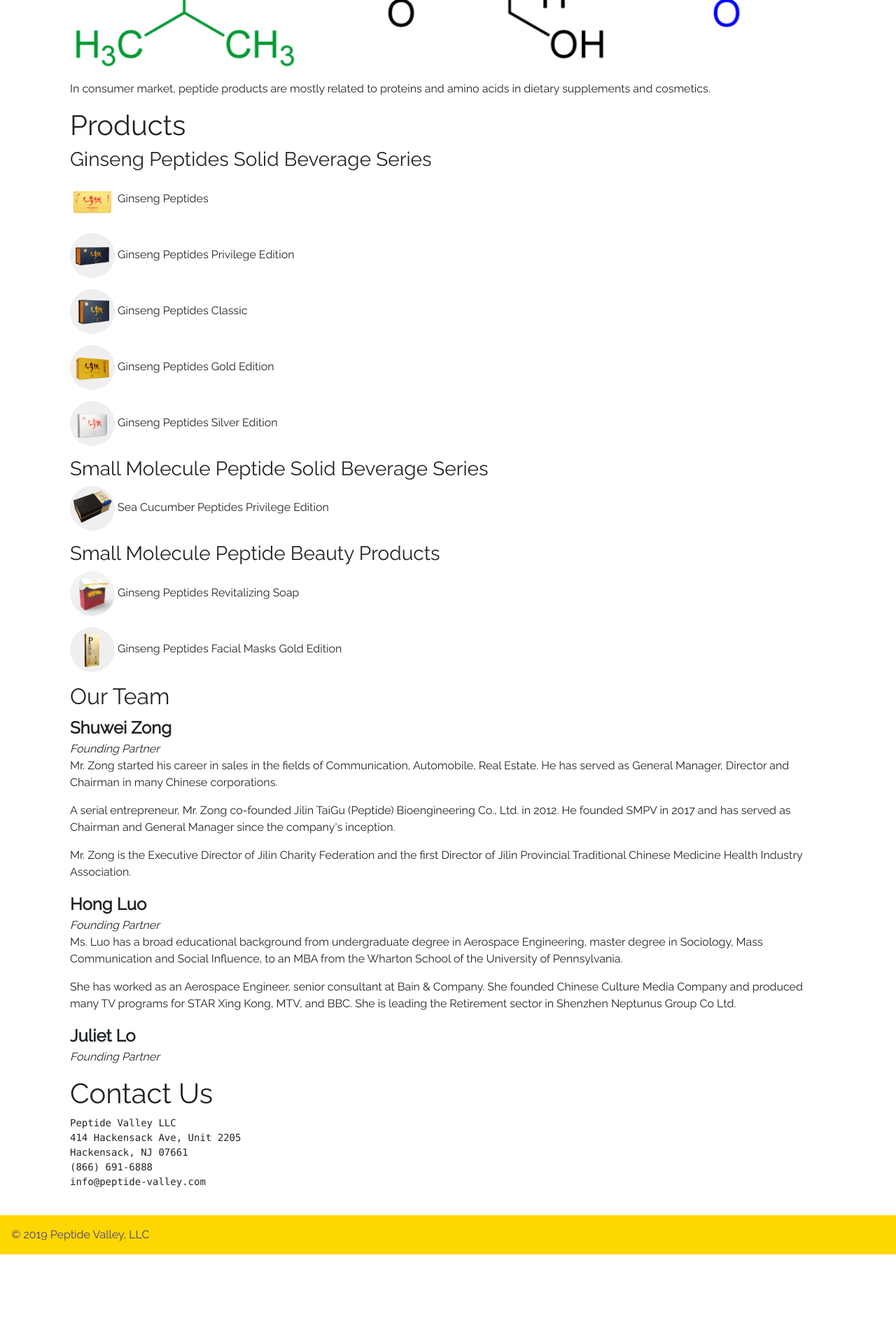
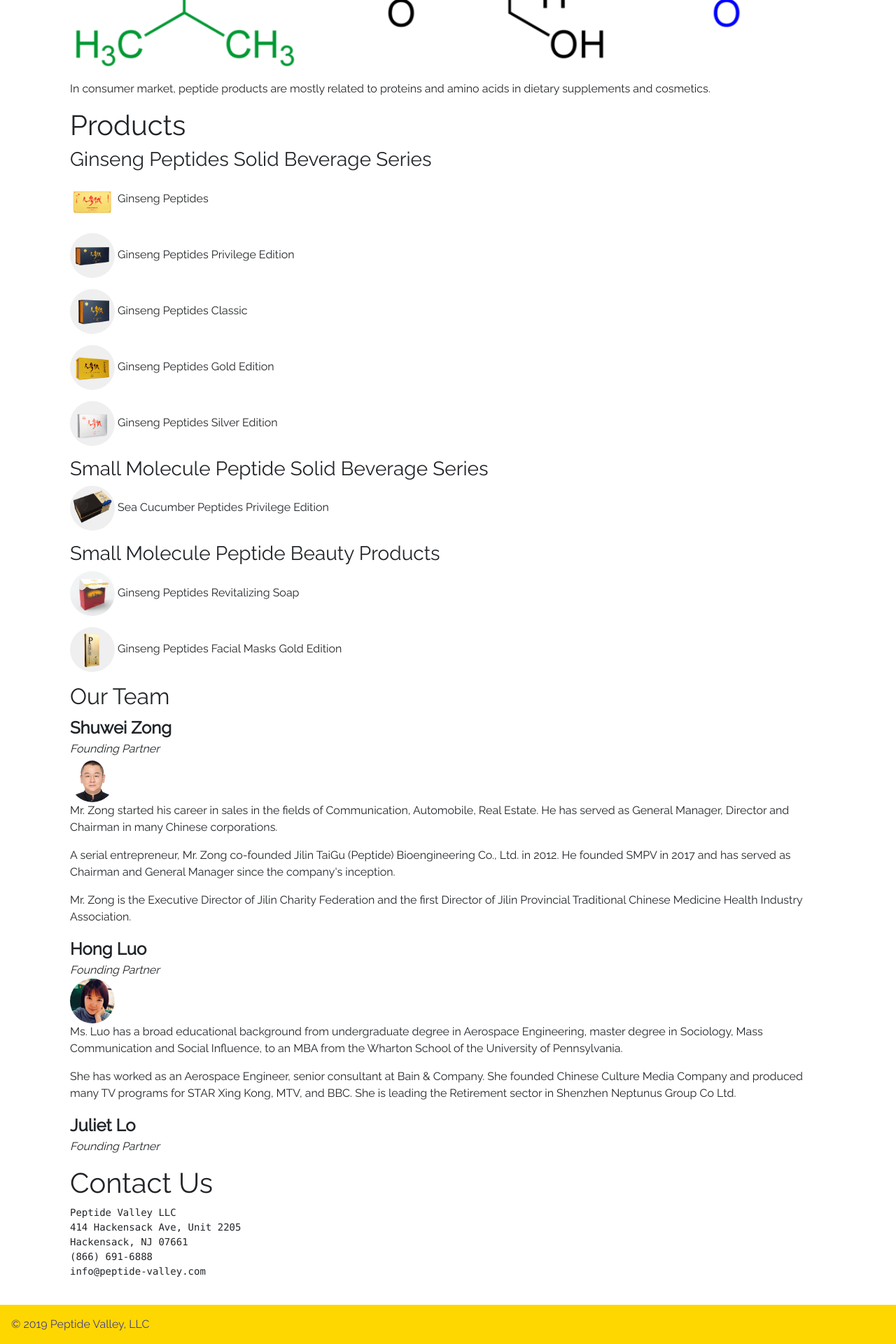
Before and after one commit to peptide-valley/peptide-valley.github.io, a Jekyll site: the page built from test.md, in a window 1280 px wide. Shown: the part 1148-3068 px from the top of the page at 70% size. Built offline with Jekyll 4.4.1, drawn with Linux system fonts in a browser that asks for light colours; before the commit the page ends 2940 px from its top, so only the background shows below that.

Commit message:
add images to the team

```diff
--- a/_includes/style.html
+++ b/_includes/style.html
@@ -32,4 +32,11 @@
   .bio.title {
     font-style: italic;
   }
+
+  #team.container img {
+    width: 64px;
+    height: 64px;
+    border-radius: 64px;
+  }
+
 </style>
--- a/_includes/team/hong.luo.html
+++ b/_includes/team/hong.luo.html
@@ -1,6 +1,7 @@
 <div id="bio-shuwei-zong">
 <div class="bio name">Hong Luo</div>
 <div class="bio title">Founding Partner</div>
+<img src="/images/36388865-93F9-44E3-A6B6-5CD410AFB2A1.jpeg" alt="" />
 <p>
 Ms. Luo has a broad educational background from undergraduate degree in Aerospace Engineering,
 master degree in Sociology, Mass Communication and Social Influence, to an MBA from the
--- a/_includes/team/shuwei.zong.html
+++ b/_includes/team/shuwei.zong.html
@@ -1,6 +1,7 @@
 <div id="bio-shuwei-zong">
 <div class="bio name">Shuwei Zong</div>
 <div class="bio title">Founding Partner</div>
+<img src="/images/zong.png" alt="" />
 <p>
 Mr. Zong started his career in sales in the fields of Communication, Automobile, Real Estate. He has served as General Manager, Director and Chairman in many Chinese corporations.
 </p>
```
Also changed, not shown: 1 other file.
